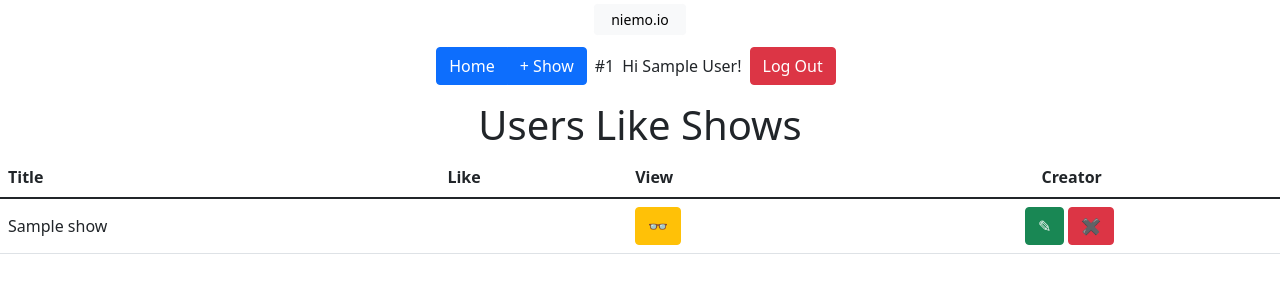
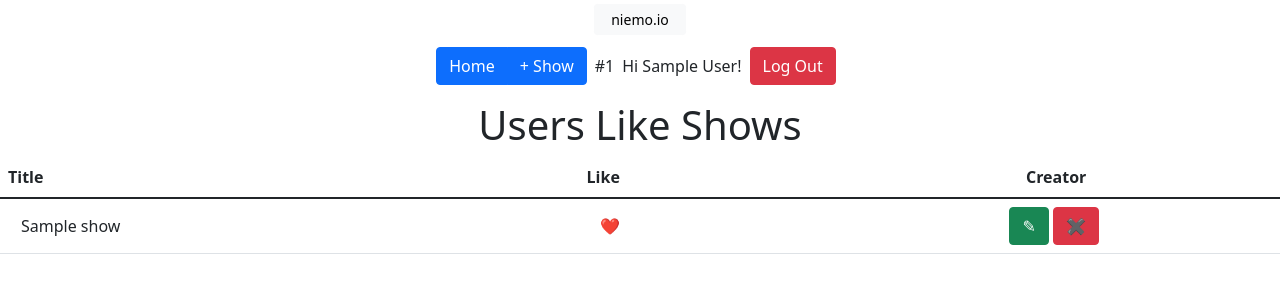
Before and after one commit to niembro64/PythonExam7, a Flask app: page /show_all in a window 1280 px wide. Shown: the top 300 px of the page. Run offline with Flask 3, Linux system fonts and the light colour scheme; the visitor is signed in with stand-in values (Sample User, id 1); tables that the repository leaves empty or names only in its code hold one stand-in row (values such as "Sample post").

Commit message:
title as button

```diff
--- a/flask_app/templates/show_all.html
+++ b/flask_app/templates/show_all.html
@@ -69,7 +69,6 @@
         <tr class="head">
           <th>Title</th>
           <th>Like</th>
-          <th>View</th>
           <th><p class="text-center p-0 m-0">Creator</p></th>
         </tr>
       </thead>
@@ -77,13 +76,12 @@
         {% for show in all_shows %}
         <tr>
           <td class="align-middle">
-            <span id="title" class="text-break" style="min-width: 66px"
-              >{{show.title}}</span
-            >
+            <a href="/show_one/{{show.id}}" class="btn btn-link text-dark text-decoration-none">
+              <span id="title" class="text-break" style="min-width: 66px">{{show.title}}</span>
+            </a>
           </td>
 
           <td class="align-middle">
-            <!-- {% if show.user_id != session['user_id'] %} -->
             <div class="like">
               {% if show.like == 0 %}
               <form action="/fun_like_show/{{show.id}}" method="POST">
@@ -105,14 +103,6 @@
               </form>
               {% endif %}
             </div>
-            <!-- {% endif %} -->
-          </td>
-          <td class="align-middle">
-            <div class="mod">
-              <form action="/show_one/{{show.id}}">
-                <input class="btn btn-warning mx-0" type="submit" value="👓" />
-              </form>
-            </div>
           </td>
           <td class="text-center align-middle">
             {% if show.user_id == session['user_id'] %}{% endif %} {% if
@@ -120,7 +110,6 @@
 
             <div class="btn-group" role="group">
               {% if show.user_id == session['user_id'] %}
-
               <div class="mod">
                 <form action="/edit_one/{{show.id}}">
                   <input class="btn btn-success mx-0" type="submit" value="✎" />
```
Also changed, not shown: flask_app/config/mysqlconnection.py (+14 -7 lines), flask_app/static/style.css (+4 -5 lines).
